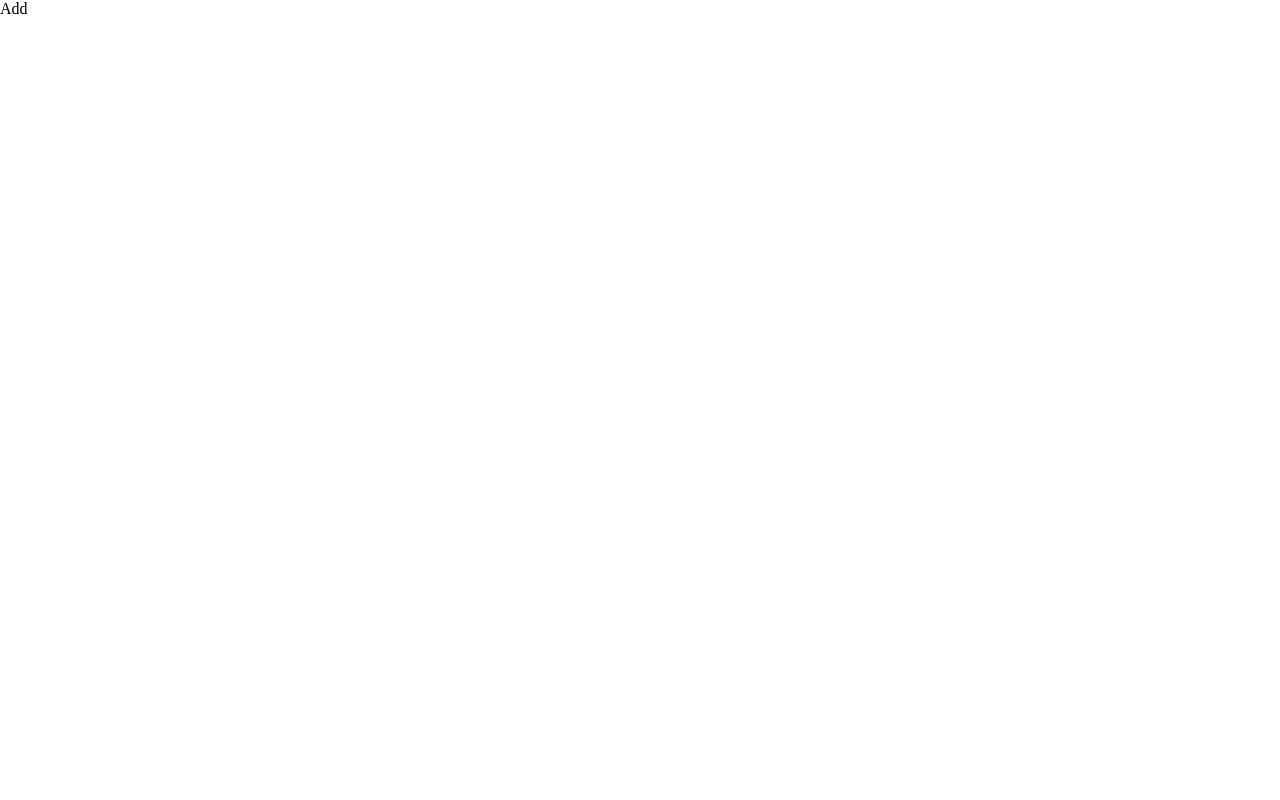
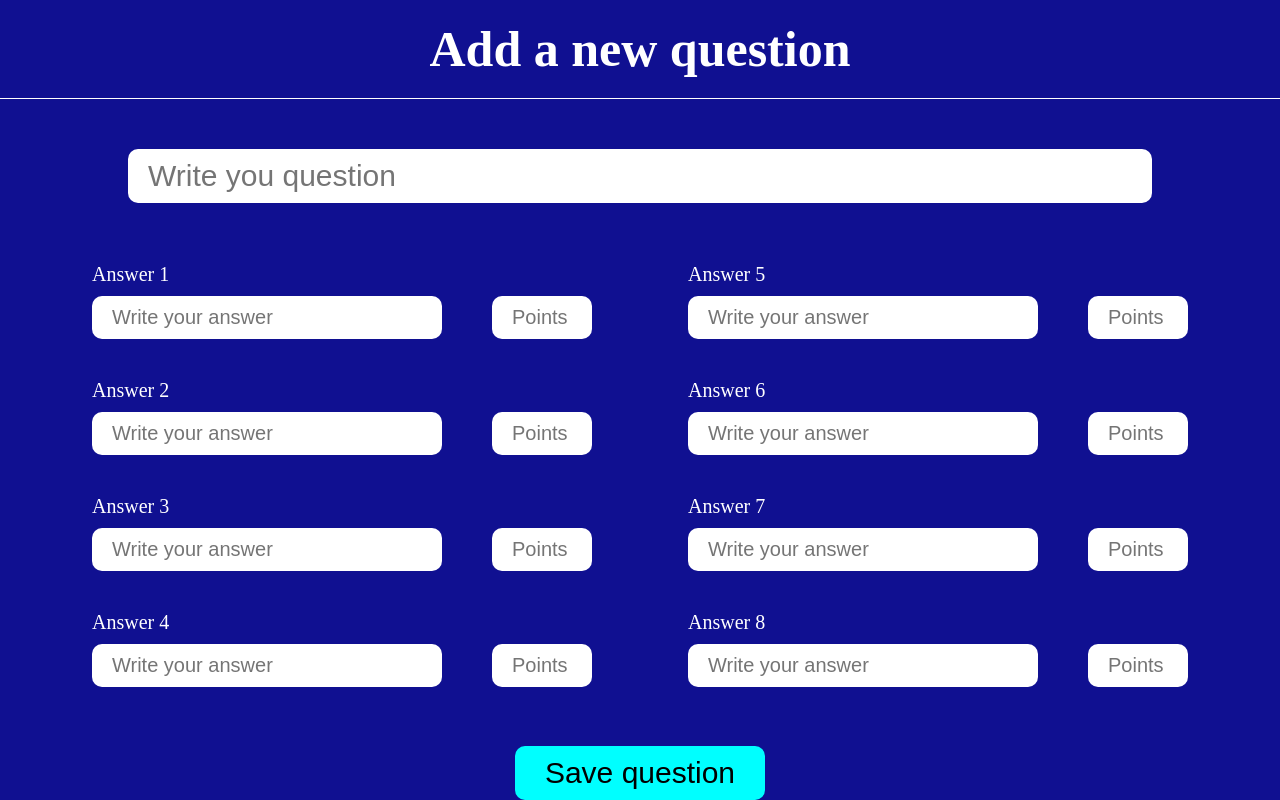
Before and after one commit to ParfeneDaniel/Ce-spun-romanii-advanced, a React (Vite) app in the folder client/: page /add in a window 1280 px wide. Built offline with nearby package versions, Linux system fonts and the light colour scheme.

Commit message:
add question setup

```diff
--- /dev/null
+++ b/client/src/components/AddAnswer.jsx
@@ -0,0 +1,14 @@
+
+const AddAnswer = ({ number }) => {
+  return (
+    <div className="addAnswer">
+      <p>Answer {number}</p>
+      <div className="dataAnswer">
+        <input type="text" placeholder="Write your answer" id="firstAnswerInput"/>
+        <input type="text" placeholder="Points" id="secondAnswerInput"/>
+      </div>
+    </div>
+  )
+}
+
+export default AddAnswer
--- /dev/null
+++ b/client/src/components/AddContainer.jsx
@@ -0,0 +1,14 @@
+import AddAnswer from "./AddAnswer";
+
+const AddContainer = () => {
+  const array = Array.from(Array(8).keys());
+  return (
+    <div className="addContainer">
+      {array.map((number, index) => (
+        <AddAnswer key={index} number={number + 1}/>
+      ))}
+    </div>
+  );
+};
+
+export default AddContainer;
--- a/client/src/index.css
+++ b/client/src/index.css
@@ -1,4 +1,6 @@
-*, *::before, *::after {
+*,
+*::before,
+*::after {
   margin: 0;
   padding: 0;
   box-sizing: border-box;
@@ -100,12 +102,6 @@
   font-size: 40px;
 }
 
-/* .dashboardCard .functionalities {
-  display: flex;
-  align-items: center;
-  justify-content: space-around;
-} */
-
 .dashboardCard .functionalities button {
   font-size: 30px;
   padding: 5px 20px;
@@ -115,3 +111,84 @@
   margin-left: 20px;
   cursor: pointer;
 }
+
+.add {
+  width: 100vw;
+  height: 100vh;
+  background-color: rgb(16, 16, 145);
+  display: flex;
+  align-items: center;
+  flex-direction: column;
+  gap: 50px;
+}
+
+.add h1 {
+  color: white;
+  width: 100%;
+  text-align: center;
+  padding: 20px;
+  border-bottom: 1px solid white;
+  font-size: 50px;
+}
+
+.add input {
+  border: none;
+  outline: none;
+  font-size: 30px;
+  padding: 10px 20px;
+  border-radius: 10px;
+  width: 80%;
+}
+
+.addContainer {
+  display: flex;
+  flex-direction: column;
+  align-items: center;
+  justify-content: center;
+  flex-wrap: wrap;
+  width: 90%;
+  height: 500px;
+  gap: 40px;
+}
+
+.addAnswer {
+  color: white;
+  width: 500px;
+  display: flex;
+  justify-content: center;
+  flex-direction: column;
+}
+
+.addAnswer p {
+  font-size: 20px;
+  margin-bottom: 10px;
+}
+
+.addAnswer .dataAnswer {
+  display: flex;
+  align-items: center;
+  justify-content: space-between;
+}
+
+.addAnswer .dataAnswer #firstAnswerInput {
+  font-size: 20px;
+  width: 70%;
+}
+
+.addAnswer .dataAnswer #secondAnswerInput {
+  font-size: 20px;
+  width: 20%;
+}
+
+.add button {
+  font-size: 30px;
+  padding: 10px 30px;
+  border: none;
+  border-radius: 10px;
+  cursor: pointer;
+  background-color: aqua;
+}
+
+.add button:hover {
+  opacity: .8;
+}
--- a/client/src/pages/Add.jsx
+++ b/client/src/pages/Add.jsx
@@ -1,10 +1,14 @@
+import AddContainer from "../components/AddContainer";
 
 const Add = () => {
   return (
-    <div>
-      Add
+    <div className="add">
+      <h1>Add a new question</h1>
+      <input type="text" placeholder="Write you question" />
+      <AddContainer />
+      <button>Save question</button>
     </div>
-  )
-}
+  );
+};
 
-export default Add
+export default Add;
```
